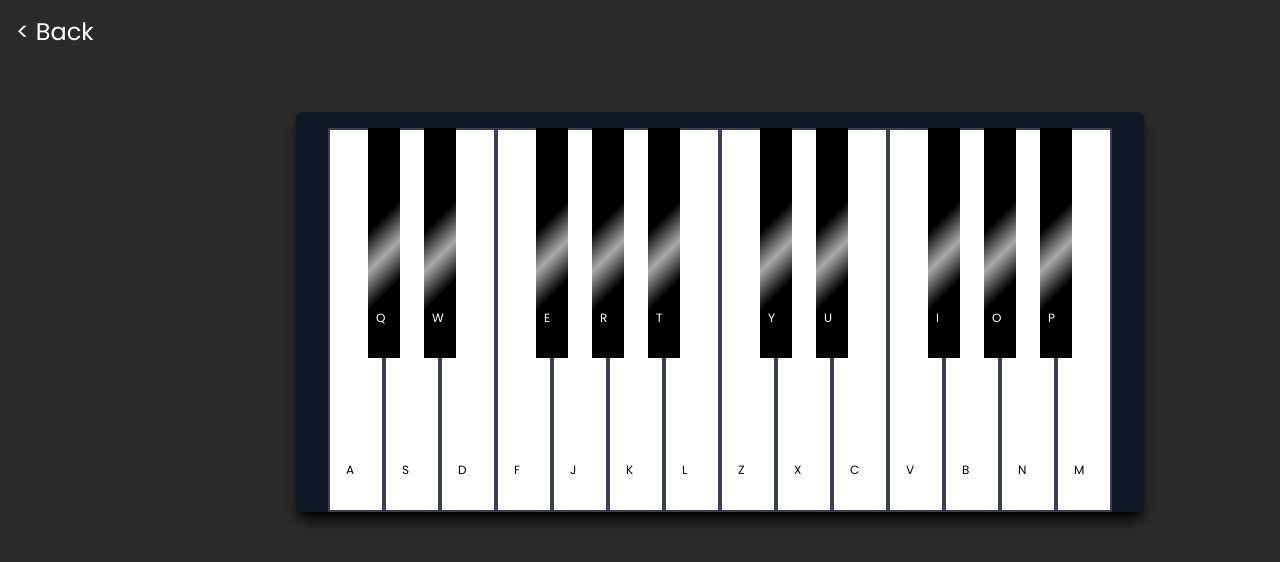
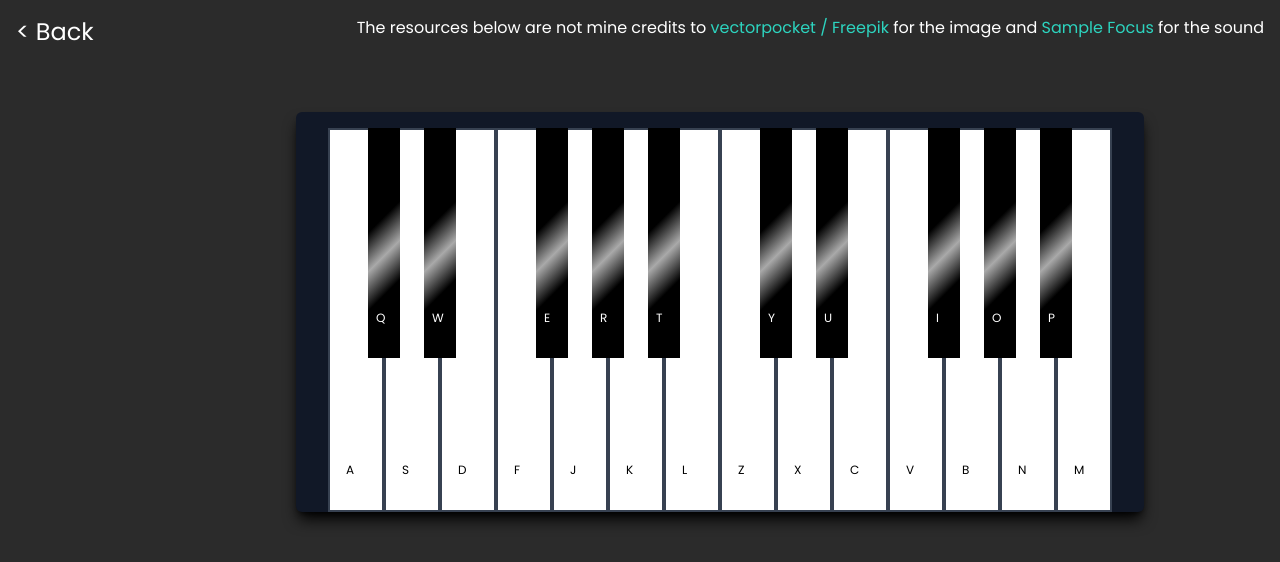
Before and after one commit to RennielGomez/Percussion-Simulator, a React (Vite) app: page /piano in a window 1280 px wide. Shown: the top 562 px of the page. Built offline with nearby package versions, Linux system fonts and the light colour scheme.

Commit message:
added some attribution

```diff
--- a/src/PianoSet.jsx
+++ b/src/PianoSet.jsx
@@ -1,6 +1,7 @@
 import React from 'react'
 import BlackTiles from './BlackTiles'
 import WhiteTiles from './WhiteTiles'
+import Footer from './Footer'
 import { Link } from 'react-router-dom'
 
 
@@ -9,6 +10,7 @@ function PianoSet() {
     return (
         <div className='flex items-center justify-center'>
             <Link to={"/"} onClick={()=>{setTimeout(()=>{window.location.reload()},300)}}><button className='absolute left-4 top-4 text-2xl'>&lt; Back</button></Link>
+            <Footer/>
             <div className='flex relative bg-gray-900 mt-28 px-8 pt-4 rounded-md shadow-lg shadow-black' style={{ height: "400px" }}>
                 <div className='flex relative'>
                     <WhiteTiles tileId={"a"} audioPath={"/sounds/piano/Octave-3/3C.ogg"} note={'A'} />
--- a/src/XylophoneSet.jsx
+++ b/src/XylophoneSet.jsx
@@ -3,8 +3,6 @@ import { Link, useLocation } from 'react-router-dom'
 import XylophoneTile from './XylophoneTile'
 
 function XylophoneSet() {
-
-  let location = useLocation();
 
   return (
     <div className='flex items-center justify-center w-screen h-screen relative'>
```
